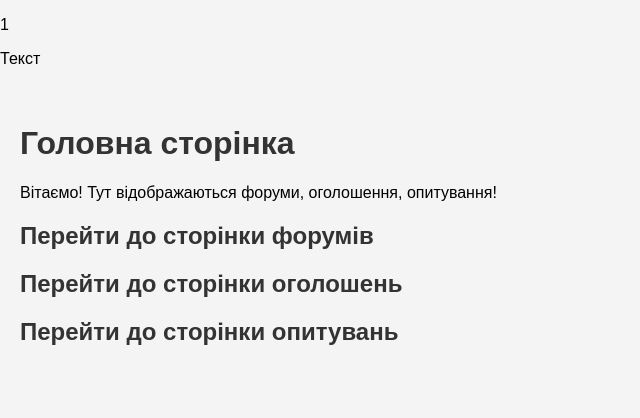
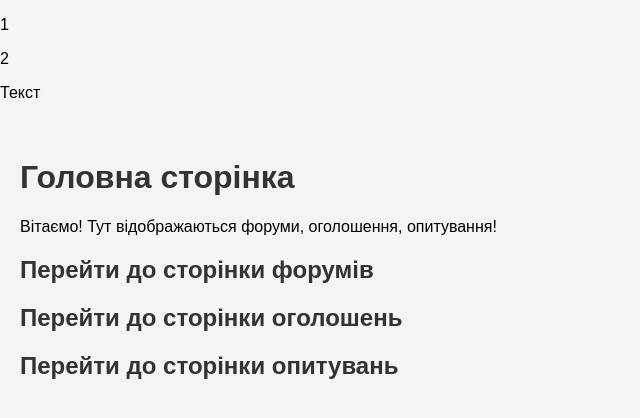
Before and after one commit to AlexandrRofficial/Online_Portal_Project, a Django app: page / in a window 1280 px wide. Shown: the part 48-466 px from the top of the page, without its empty margins (0-640 px from the left). Run offline with Django 5.2, Linux system fonts and the light colour scheme.

Commit message:
first_commit

```diff
--- a/main_page_app/templates/index.html
+++ b/main_page_app/templates/index.html
@@ -34,6 +34,7 @@
     </div>
 </div>
 <p>1</p>
+<p>2</p>
 <p>Текст</p>
 <!-- Весь контент здесь -->
 <div class="container">
```
